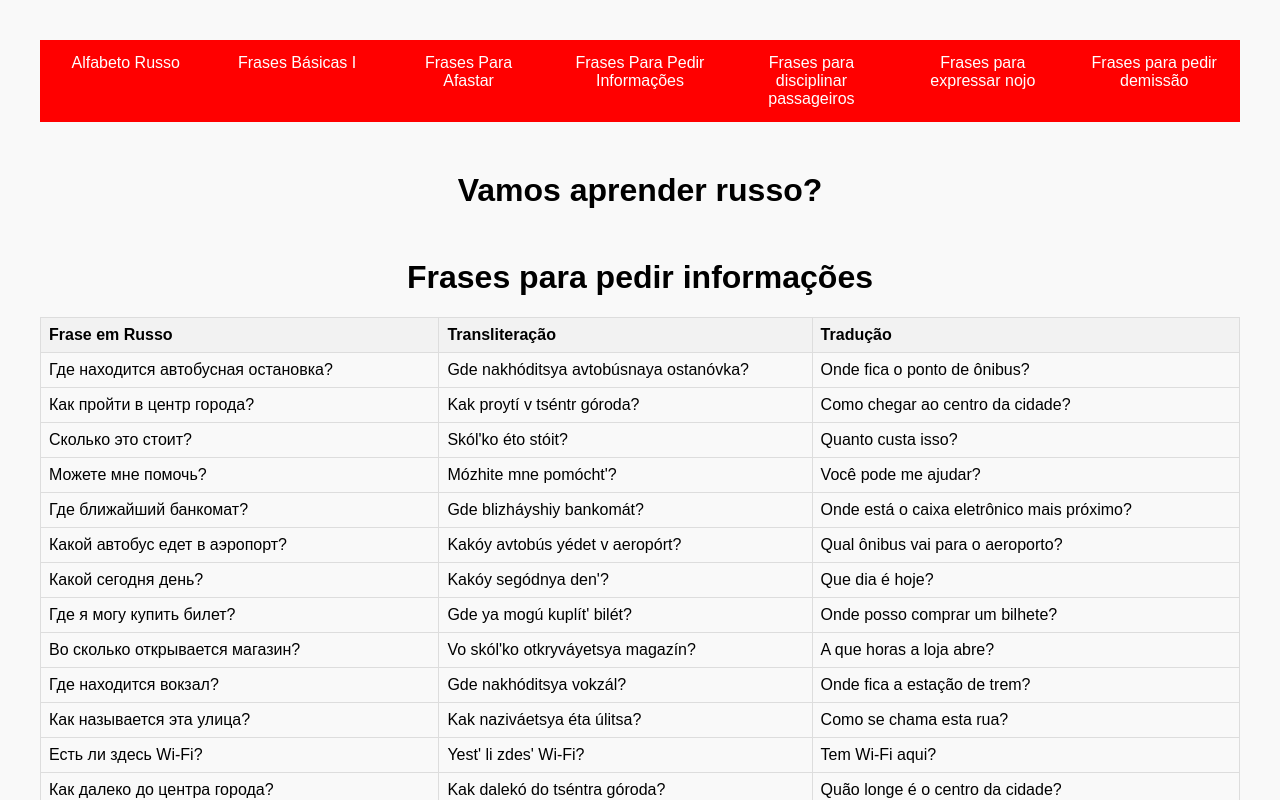
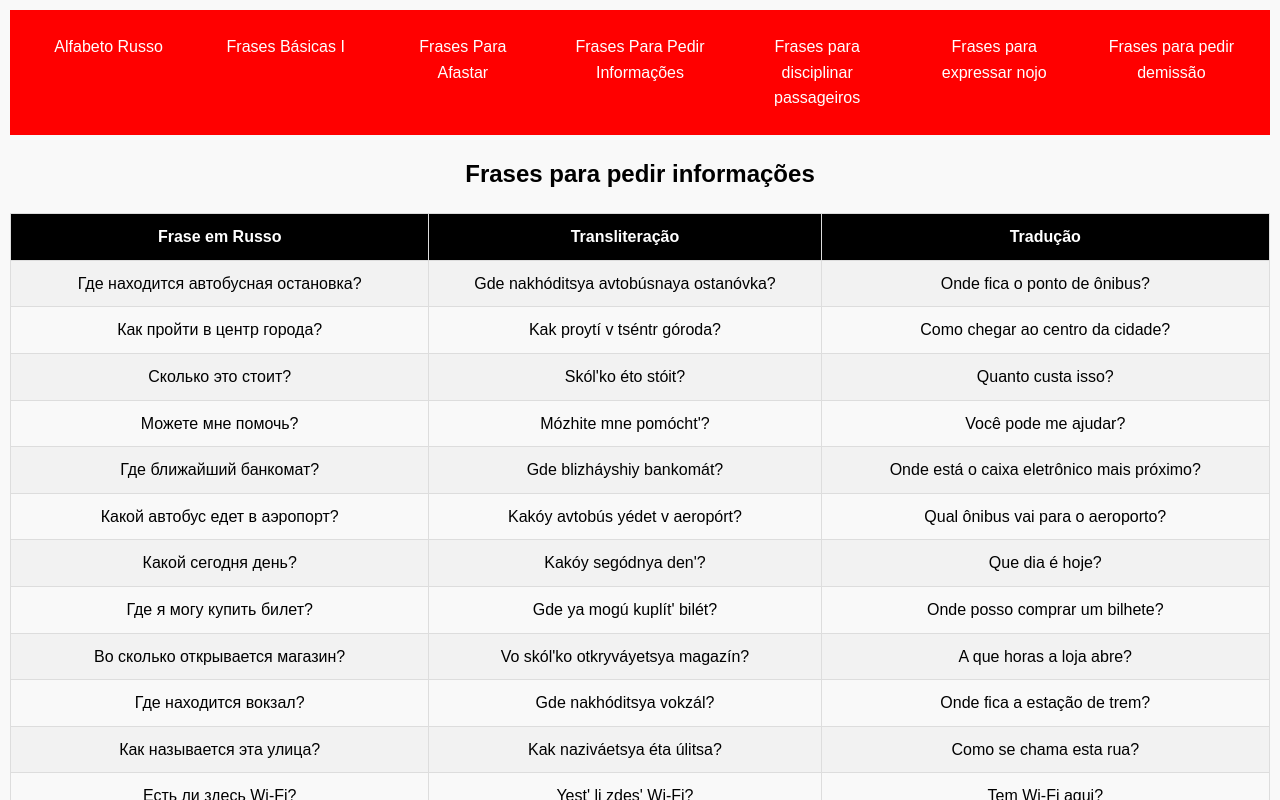
Before and after one commit to MarkinAndrade/Vamos-Aprender-Russo, a plain HTML site: page frases-para-pedir-informacao.html in a window 1280 px wide. Shown: the top 800 px of the page. Drawn offline with Linux system fonts and the light colour scheme.

Commit message:
Update frases-para-pedir-informacao.html

```diff
--- a/frases-para-pedir-informacao.html
+++ b/frases-para-pedir-informacao.html
@@ -1,47 +1,14 @@
-<!DOCTYPE html>
 <!DOCTYPE html>
 <html lang="pt-BR">
 <head>
     <meta charset="UTF-8">
     <meta name="viewport" content="width=device-width, initial-scale=1.0">
     <title>Frases para pedir informações</title>
-    <style>
-        body {
-            font-family: Arial, sans-serif;
-            margin: 0;
-            padding: 0;
-        }
-        .menu {
-            background-color: #ff0000;
-            overflow: hidden;
-        }
-        .menu ul {
-            list-style-type: none;
-            margin: 0;
-            padding: 0;
-            display: flex;
-        }
-        .menu li {
-            flex: 1;
-        }
-        .menu a {
-            display: block;
-            color: white;
-            text-align: center;
-            padding: 14px 20px;
-            text-decoration: none;
-        }
-        .menu a:hover {
-            background-color: #ff0000;
-        }
-        h1 {
-            text-align: center;
-            margin-top: 50px;
-        }
-    </style>
+    <link rel="stylesheet" href="style/style.css">
 </head>
 <body>
-  <div class="menu">
+    <header>
+        <nav class="menu">
             <ul>
                 <li><a href="alfabeto-russo.html">Alfabeto Russo</a></li>
                 <li><a href="frases-basicas-1.html">Frases Básicas I</a></li>
@@ -51,54 +18,12 @@
                 <li><a href="nojo.html">Frases para expressar nojo</a></li>
                 <li><a href="demissao.html">Frases para pedir demissão</a></li>
             </ul>
-</div>
-</body>
-</html>
-<html>
-<head>
-  <meta http-equiv="CONTENT-TYPE" content="text/html; charset=UTF-8">
-  <title>Vamos aprender russo?</title>
-</head>
-<body>
-  <h1>
-    Vamos aprender russo?
-  </h1>
-</body>
-</html>
-<!DOCTYPE html>
-<html lang="pt-BR">
-<head>
-    <meta charset="UTF-8">
-    <meta name="viewport" content="width=device-width, initial-scale=1.0">
-    <title>Frases para Pedir Informações</title>
-    <style>
-        body {
-            font-family: Arial, sans-serif;
-            margin: 20px;
-            padding: 20px;
-            background-color: #f9f9f9;
-        }
-        table {
-            width: 100%;
-            border-collapse: collapse;
-            margin-bottom: 20px;
-        }
-        th, td {
-            border: 1px solid #ddd;
-            padding: 8px;
-            text-align: left;
-        }
-        th {
-            background-color: #f2f2f2;
-        }
-        tr:hover {
-            background-color: #f1f1f1;
-        }
-    </style>
-</head>
-<body>
- <h1>Frases para pedir informações
- </h1>
+        </nav>
+    </header>
+
+    <main>
+        <section>
+            <h1>Frases para pedir informações</h1>
     <table>
         <tr>
     <th>Frase em Russo</th>
```
Lines whose indentation alone changed are shown as unchanged.
